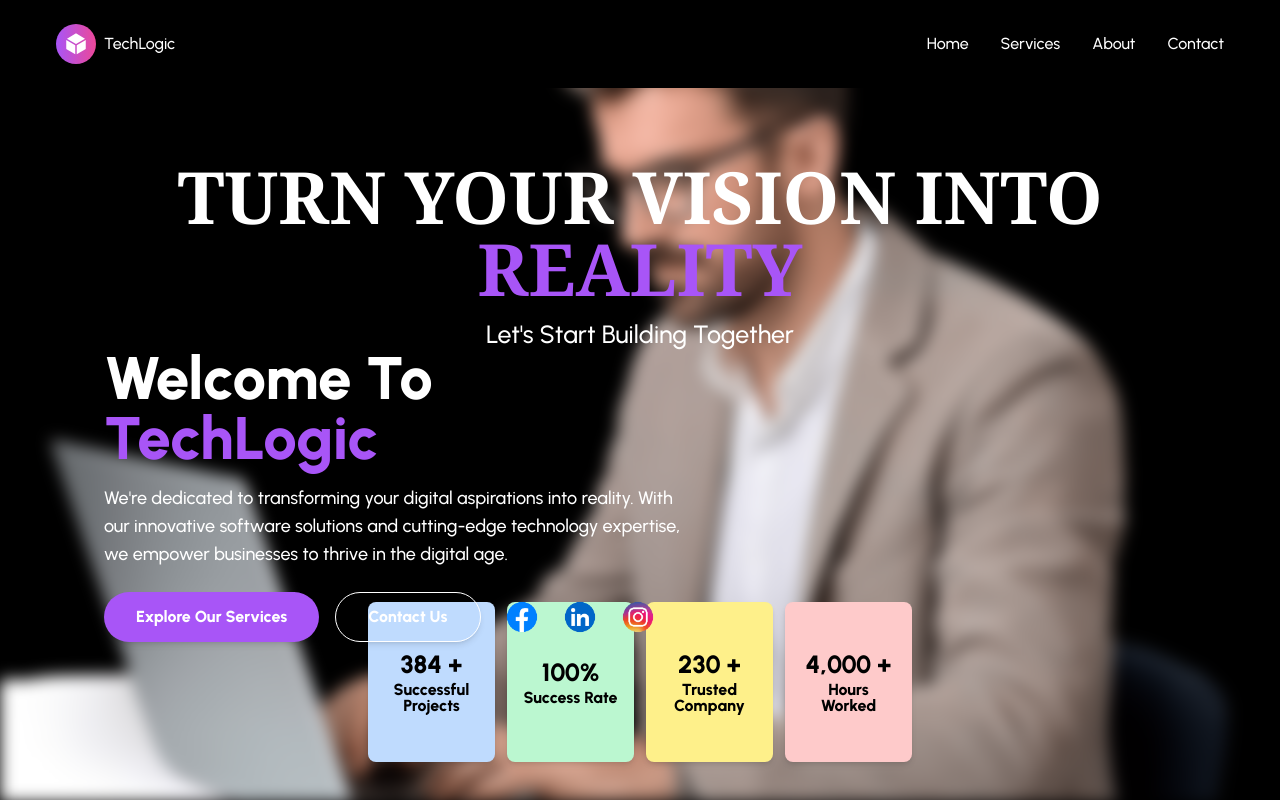
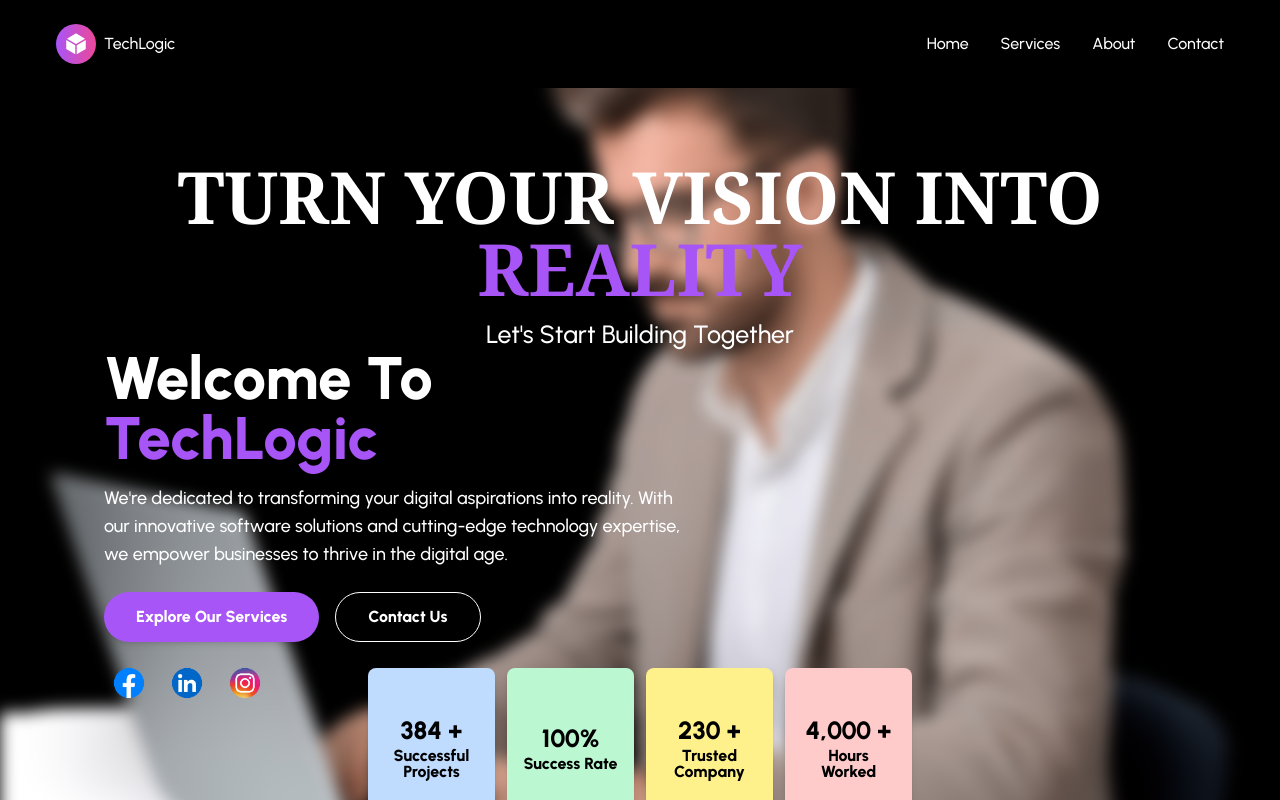
Before and after one commit to sayyamButt317/TechLogic, a React (Vite) app in the folder Client/: page / in a window 1280 px wide. Shown: the top 800 px of the page. Built offline with nearby package versions, Linux system fonts and the light colour scheme.

Commit message:
update social icons

```diff
--- a/Client/src/components/Home/Hero.jsx
+++ b/Client/src/components/Home/Hero.jsx
@@ -67,8 +67,9 @@ function Hero() {
               >
                 Contact Us
               </motion.button>
-              <SocialIcons />
+
             </div>
+            <SocialIcons />
           </motion.div>
         </div>
       </div>
```
